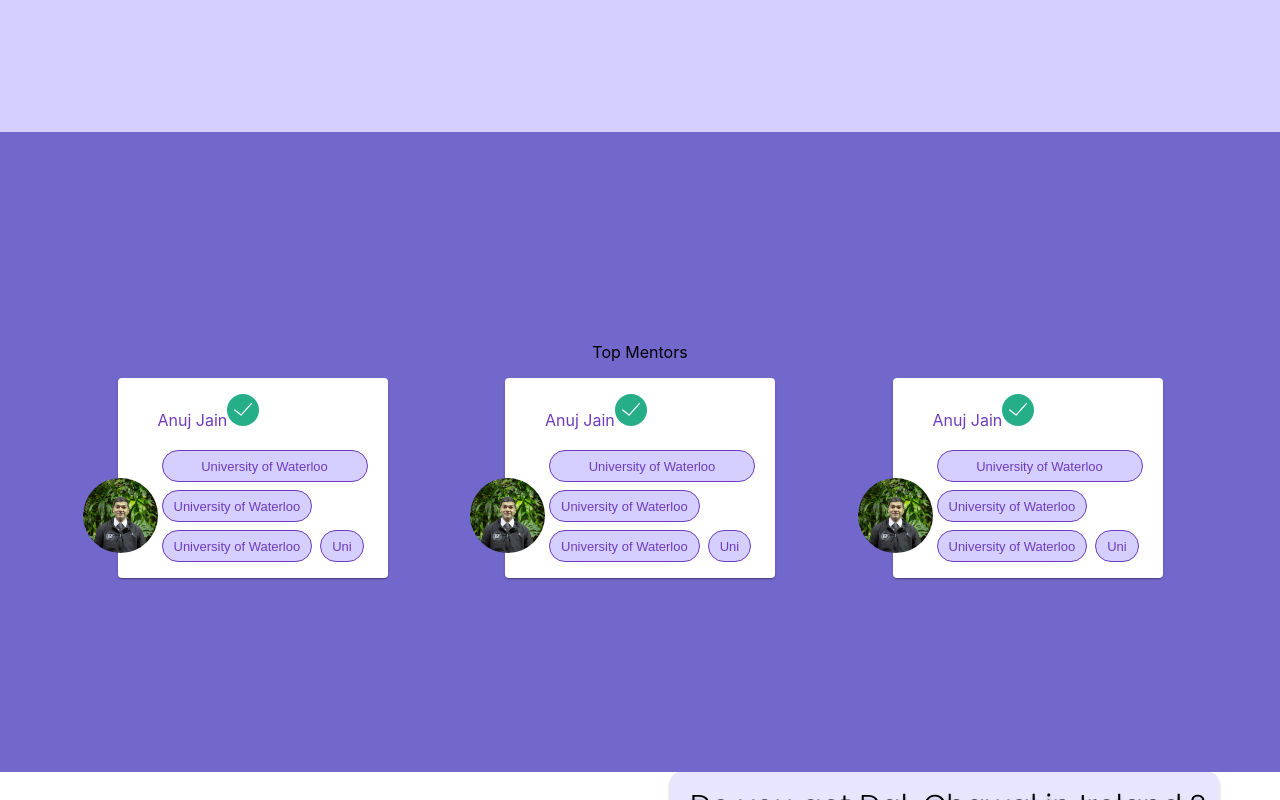
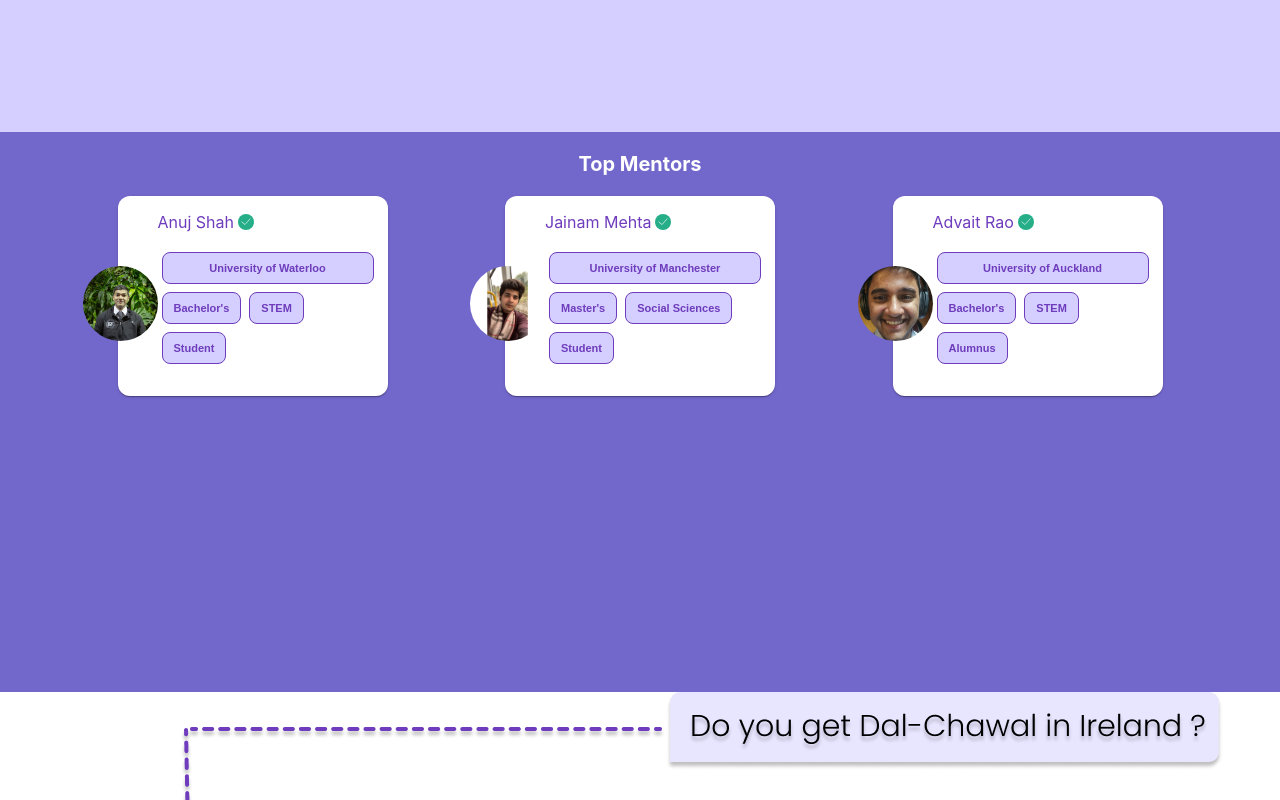
Before and after one commit to dipanshuhappy/hourse-mouth-landing-page, a React (Create React App) app: page / in a window 1280 px wide. Shown: the part 1300-2100 px from the top of the page. Built offline with nearby package versions, Linux system fonts and the light colour scheme.

Commit message:
top mentors

```diff
--- a/src/App.tsx
+++ b/src/App.tsx
@@ -5,7 +5,7 @@ import './App.css';
 import BookingSession from './screens/BookingSession';
 import TabSession from './screens/TabSession';
 import TopBar from './screens/TopBar';
-import TopMentors from './components/TopMentors';
+import TopMentors from './screens/TopMentors';
 import hourseMouthInfo  from "./assets/hourse_mouth_info.png"
 import startUpImage from "./assets/start_up_india_logo.png"
 import hactchery from "./assets/bennett_hactchery_logo.png"
--- a/src/components/HorseMouthChip.tsx
+++ b/src/components/HorseMouthChip.tsx
@@ -11,6 +11,9 @@ function HorseMouthChip({label,style}:HorseMouthChipInterface) {
             backgroundColor:"rgb(212, 207, 255)",
             border:"1px solid rgb(110, 60, 188)",
             margin:"4px",
+            fontSize:"11px",
+            fontWeight:"bold",
+            borderRadius:"8px",
             ...style
         }} label={label} variant="outlined" />
     );
--- a/src/components/MentorsCard.tsx
+++ b/src/components/MentorsCard.tsx
@@ -3,36 +3,21 @@ import React from 'react';
 import Tick from '../assets/Tick';
 import HorseMouthChip from './HorseMouthChip';
 import image from "../assets/anuj.png"
-function MentorsCard() {
+import styles from "../styles/MentorsCard.module.css"
+import { MentorInterface } from '../models/MentorInterface'
+function MentorsCard({name,avatar,collegeName,branch,specialization,type}:MentorInterface) {
     return (
-       <Paper style={{
-           width:"270px",
-           height:"200px",
-           position:"relative"
-       }}>
-           <Avatar alt="Remy Sharp" src={image} sx={{
-               width:"75px",
-               height:"75px",
-               position:"absolute",
-               zIndex:2,
-               top:"50%",
-               left:"-35px"
-
-           }}/>
-           <Grid container sx={{
-               padding:"16px 16px 16px 40px"
-           }} >
-
-           <p>Anuj Jain</p>
-           <Tick width="32px" height="32px" />
+       <Paper className={styles.root}>
+           <Avatar alt="Remy Sharp" src={avatar} className={styles.avatar}/>
+           <Grid container className={styles.card} >
+           <p className={styles.name}>{name}</p>
+           <Tick className={styles.tickIcon} width="16px" height="16px" />
            <HorseMouthChip style={{
                width:"100%"
-           }} label="University of Waterloo"  />
-           <HorseMouthChip label="University of Waterloo" />
-           <HorseMouthChip label="University of Waterloo"/>
-           <HorseMouthChip label="Uni" />
-
-
+           }} label={collegeName}  />
+           <HorseMouthChip label={branch} />
+           <HorseMouthChip label={specialization}/>
+           <HorseMouthChip label={type}/>
            </Grid>
        </Paper>
     );
--- a/src/components/TopMentors.tsx
+++ /dev/null
@@ -1,32 +0,0 @@
-import { Box } from '@mui/material';
-import React from 'react';
-import MentorsCard from './MentorsCard';
-
-function TopMentors() {
-    return (
-        <Box sx={{
-            width:"100%",
-            height:"80vh",
-            backgroundColor: "rgb(114, 103, 203)",
-            display:"flex",
-            flexDirection:"column",
-            justifyContent:"center",
-            alignItems:"center"
-        }}>
-            <div>
-            <p>Top Mentors</p>
-            </div>
-            <div style={{
-                display:"flex",
-                width:"100%",
-                justifyContent:"space-evenly"
-            }}>
-            <MentorsCard/>
-            <MentorsCard/>
-            <MentorsCard/>
-            </div>
-        </Box>
-    );
-}
-
-export default TopMentors;
--- /dev/null
+++ b/src/models/MentorInterface.ts
@@ -0,0 +1,8 @@
+export interface MentorInterface{
+    name :string,
+    avatar :string,
+    collegeName:string,
+    branch:string,
+    specialization:string,
+    type:string
+}
--- /dev/null
+++ b/src/screens/TopMentors.tsx
@@ -0,0 +1,53 @@
+import { Box } from '@mui/material';
+import React, { useState } from 'react';
+import MentorsCard from '../components/MentorsCard';
+import { MentorInterface } from '../models/MentorInterface';
+import styles from "../styles/TopMentors.module.css"
+import anuj from "../assets/anuj.png"
+import mehta from "../assets/metha.png"
+import rao from "../assets/rao.png"
+function TopMentors() {
+    const [topMentors]=useState<MentorInterface[]>([
+        {
+            name:"Anuj Shah",
+            collegeName:"University of Waterloo",
+            branch:"Bachelor's",
+            specialization:"STEM",
+            type:"Student",
+            avatar:anuj
+        },
+        {
+            name:"Jainam Mehta",
+            collegeName:"University of Manchester",
+            branch:"Master's",
+            specialization:"Social Sciences",
+            type:"Student",
+            avatar:mehta
+        },
+        {
+            name:"Advait Rao",
+            collegeName:"University of Auckland",
+            branch:"Bachelor's",
+            specialization:"STEM",
+            type:"Alumnus",
+            avatar:rao
+        }
+    ])
+    return (
+        <Box className={styles.root}>
+            <div>
+                <p className={styles.title}>Top Mentors</p>
+            </div>
+            <div className={styles.cards}>
+                {
+                    topMentors.map(mentor=>(
+                        <MentorsCard {...mentor} />
+                    )
+                    )
+                }
+            </div>
+        </Box>
+    );
+}
+
+export default TopMentors;
--- /dev/null
+++ b/src/styles/MentorsCard.module.css
@@ -0,0 +1,29 @@
+.root {
+    width: 270px;
+    height: 200px;
+    position: relative;
+    border-radius: 12px !important;
+}
+
+.avatar {
+    width: 75px !important;
+    height: 75px !important;
+    position: absolute !important;
+    z-index: 2 !important;
+    top: 35% !important;
+    left: -35px !important;
+}
+
+.card {
+    padding-left: 40px !important;
+    padding-right: 10px !important;
+}
+
+.name {
+    font-weight: 500,
+}
+
+.tickIcon {
+    align-self: center;
+    margin-left: 4px;
+}
--- /dev/null
+++ b/src/styles/TopMentors.module.css
@@ -0,0 +1,18 @@
+.root{
+    width: 100%;
+    height: 70vh;
+    background-color: rgb(114, 103, 203);
+    display: flex;
+    flex-direction: column;
+    align-items: center;
+}
+.title{
+    color: white;
+    font-weight: 700;
+    font-size: 20px;
+}
+.cards{
+    display: flex;
+    width: 100%;
+    justify-content: space-evenly;
+}
```
Also changed, not shown: src/assets/metha.png (added), src/assets/rao.png (added).
